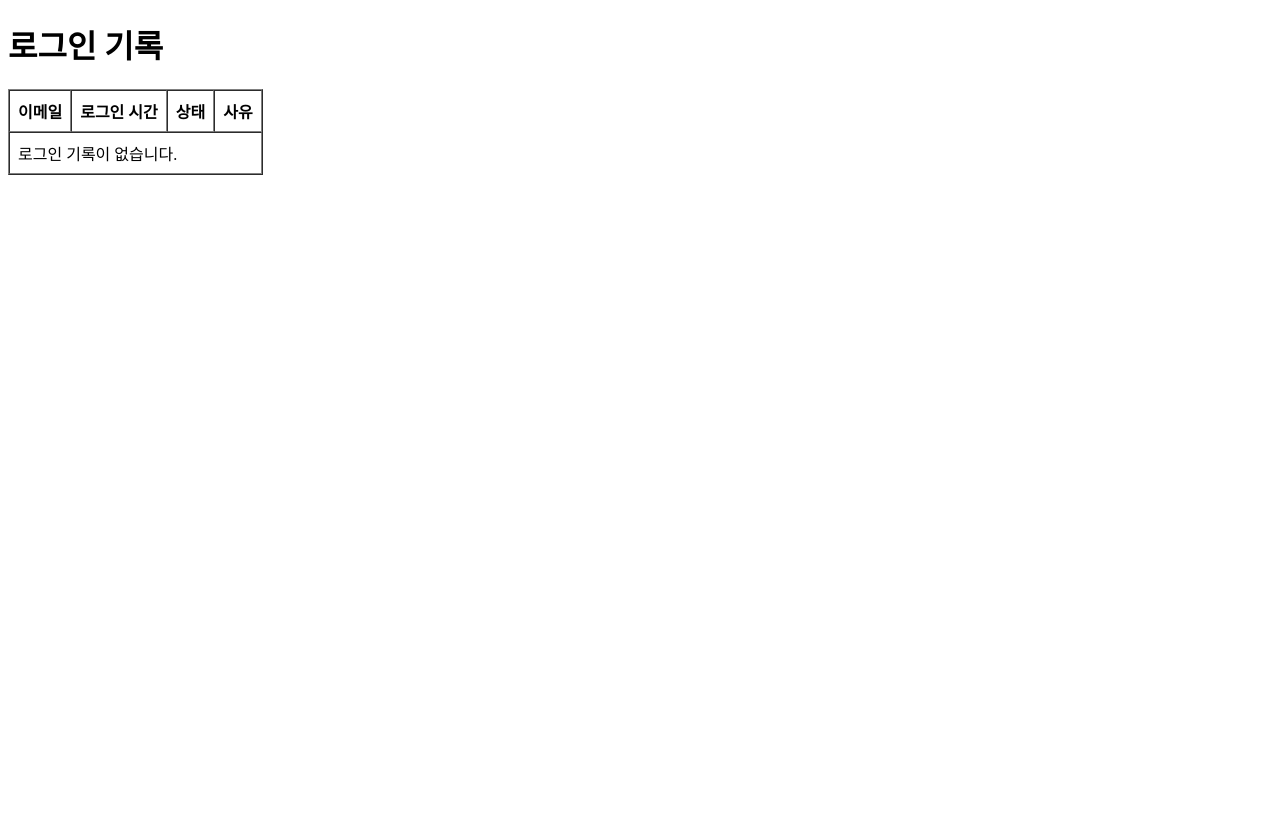
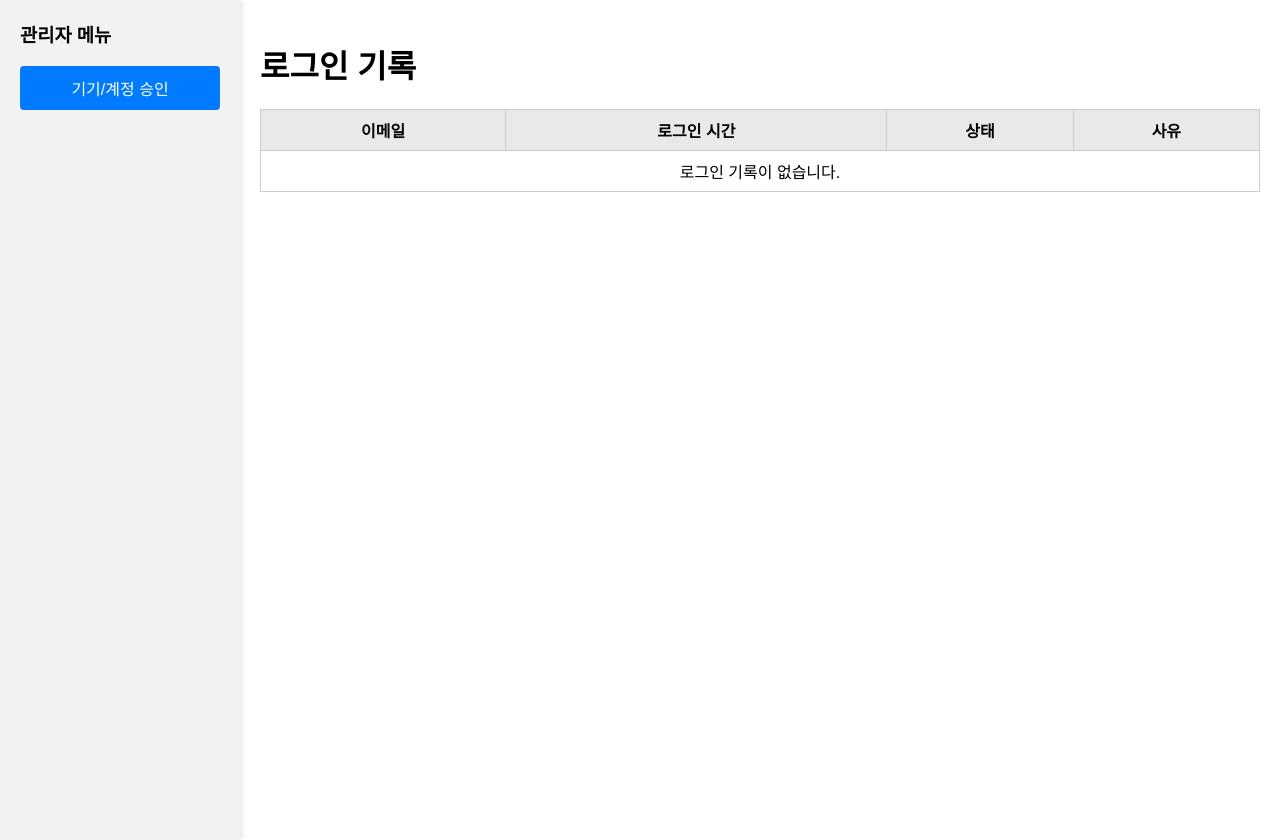
Before and after one commit to olleh1517/push, a Flask app: page /admin in a window 1280 px wide. Before the commit the page ends 175 px from the top, so only its background shows below. Run offline with Flask 3, Linux system fonts and the light colour scheme; data that the repository does not hold is empty.

Commit message:
관리자 로그인 수정

```diff
--- a/pushotp_server/templates/admin.html
+++ b/pushotp_server/templates/admin.html
@@ -3,10 +3,72 @@
 <head>
   <meta charset="UTF-8" />
   <title>관리자 - 로그인 기록</title>
+  <style>
+    body {
+      font-family: sans-serif;
+      margin: 0;
+      display: flex;
+    }
+
+    .sidebar {
+      width: 200px;
+      background-color: #f2f2f2;
+      padding: 20px;
+      height: 100vh;
+      box-shadow: 2px 0 5px rgba(0,0,0,0.1);
+    }
+
+    .sidebar h3 {
+      margin-top: 0;
+    }
+
+    .sidebar a {
+      display: block;
+      margin-bottom: 10px;
+      padding: 10px;
+      text-align: center;
+      background-color: #007bff;
+      color: white;
+      text-decoration: none;
+      border-radius: 4px;
+    }
+
+    .sidebar a:hover {
+      background-color: #0056b3;
+    }
+
+    .main {
+      flex-grow: 1;
+      padding: 20px;
+    }
+
+    table {
+      width: 100%;
+      border-collapse: collapse;
+    }
+
+    th, td {
+      border: 1px solid #ccc;
+      padding: 8px;
+      text-align: center;
+    }
+
+    th {
+      background-color: #e9e9e9;
+    }
+  </style>
 </head>
 <body>
+
+  <div class="sidebar">
+    <h3>관리자 메뉴</h3>
+    <a href="/commit">기기/계정 승인</a>
+    <!-- 필요시 다른 항목 추가 가능 -->
+  </div>
+
+  <div class="main">
     <h1>로그인 기록</h1>
-  <table border="1" cellpadding="8" cellspacing="0">
+    <table>
       <thead>
         <tr>
           <th>이메일</th>
@@ -30,5 +92,7 @@
         {% endfor %}
       </tbody>
     </table>
+  </div>
+
 </body>
 </html>
```
Also changed, not shown: pushotp_server/templates/login.html (+1 -11 lines). Lines whose indentation alone changed are shown as unchanged.
